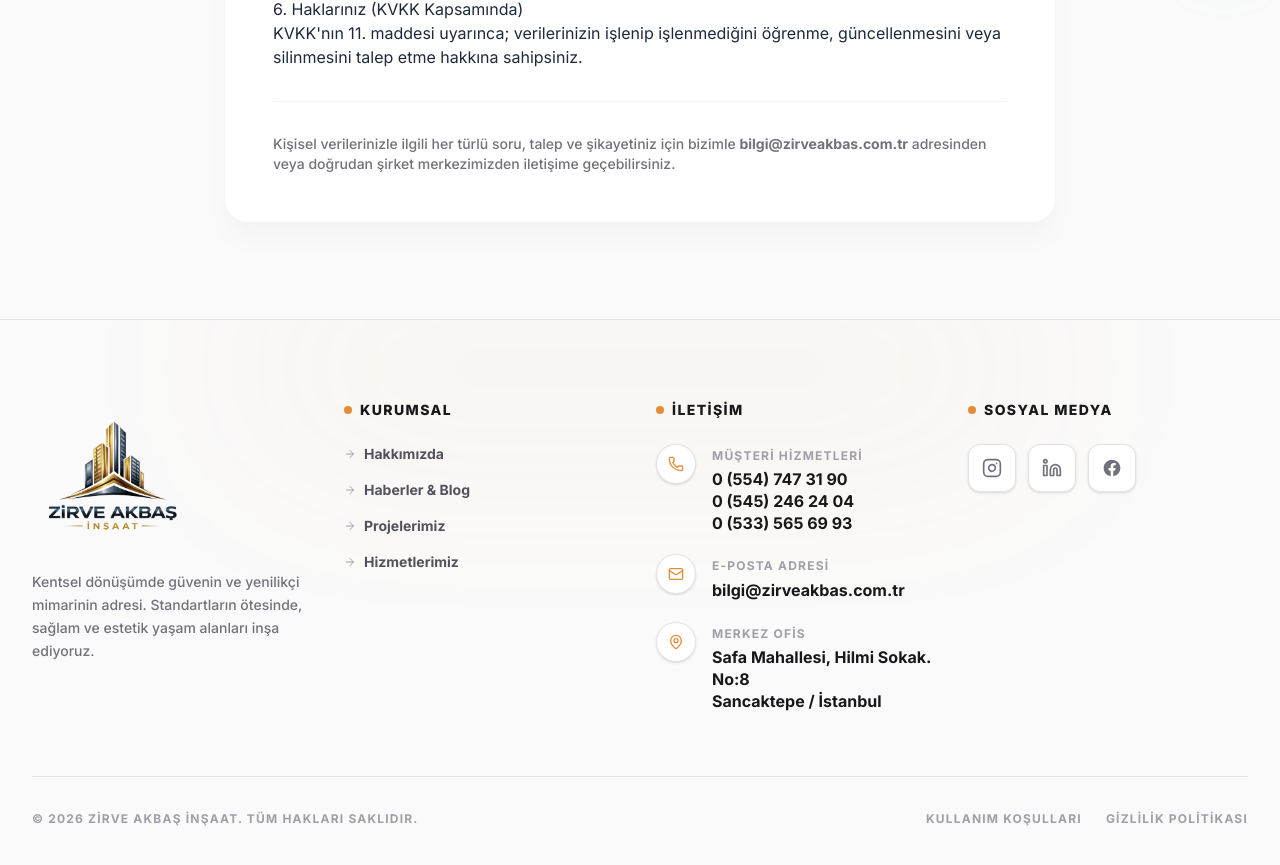
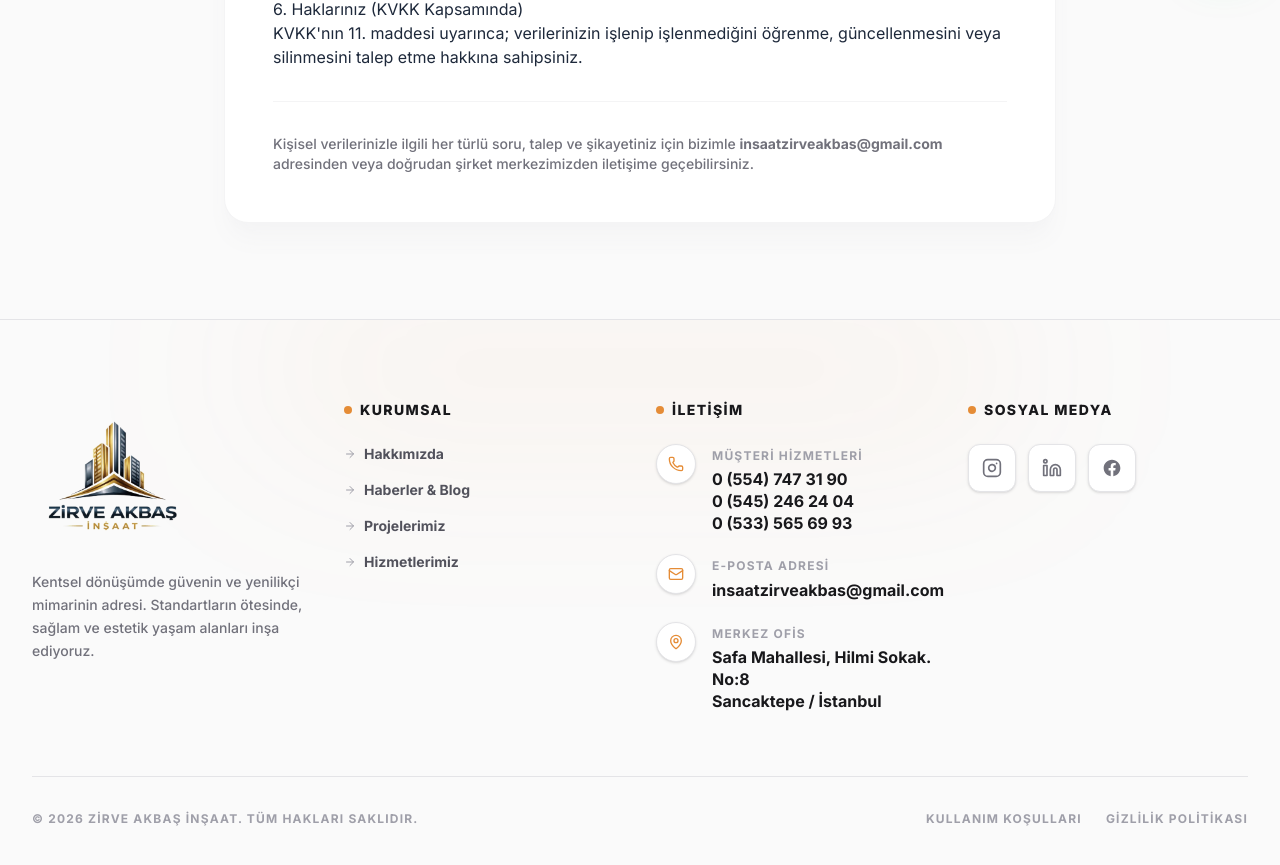
Before and after one commit to onurk5/zirve-akba-in-aat, a Next.js app: page /gizlilik-politikasi in a window 1280 px wide. Shown: the part 820-1685 px from the top of the page. Built offline with nearby package versions, Linux system fonts and the light colour scheme; no server answers; the database is empty.

Commit message:
Update email address to insaatzirveakbas@gmail.com

```diff
--- a/src/app/admin/ayarlar/page.tsx
+++ b/src/app/admin/ayarlar/page.tsx
@@ -8,7 +8,7 @@ export default async function SettingsPage() {
     settings = {
       id: "new",
       companyName: "Zirve Akbaş İnşaat",
-      email: "bilgi@zirveakbas.com.tr",
+      email: "insaatzirveakbas@gmail.com",
       phone: "+90 532 000 00 00",
       address: "İstanbul",
       mapEmbedUrl: "",
--- a/src/app/gizlilik-politikasi/page.tsx
+++ b/src/app/gizlilik-politikasi/page.tsx
@@ -56,7 +56,7 @@ export default function PrivacyPolicyPage() {
           <hr className="my-8 border-zinc-100" />
 
           <p className="text-sm text-zinc-500 font-medium">
-            Kişisel verilerinizle ilgili her türlü soru, talep ve şikayetiniz için bizimle <strong>bilgi@zirveakbas.com.tr</strong> adresinden veya doğrudan şirket merkezimizden iletişime geçebilirsiniz.
+            Kişisel verilerinizle ilgili her türlü soru, talep ve şikayetiniz için bizimle <strong>insaatzirveakbas@gmail.com</strong> adresinden veya doğrudan şirket merkezimizden iletişime geçebilirsiniz.
           </p>
         </div>
 
--- a/src/app/iletisim/page.tsx
+++ b/src/app/iletisim/page.tsx
@@ -70,7 +70,7 @@ export default function ContactPage() {
                   </div>
                   <div>
                     <h3 className="font-bold text-zinc-900 mb-2 uppercase tracking-widest text-sm">E-Posta</h3>
-                    <p className="text-zinc-600">bilgi@zirveakbas.com.tr</p>
+                    <p className="text-zinc-600">insaatzirveakbas@gmail.com</p>
                   </div>
                 </div>
               </div>
--- a/src/app/kullanim-kosullari/page.tsx
+++ b/src/app/kullanim-kosullari/page.tsx
@@ -51,7 +51,7 @@ export default function TermsOfServicePage() {
           <hr className="my-8 border-zinc-100" />
 
           <p className="text-sm text-zinc-500 font-medium">
-            Sorularınız ve talepleriniz için <strong>bilgi@zirveakbas.com.tr</strong> adresinden bizimle iletişime geçebilirsiniz.
+            Sorularınız ve talepleriniz için <strong>insaatzirveakbas@gmail.com</strong> adresinden bizimle iletişime geçebilirsiniz.
           </p>
         </div>
 
--- a/src/components/layout/footer.tsx
+++ b/src/components/layout/footer.tsx
@@ -67,7 +67,7 @@ export function Footer({ logoUrl = "/logo.png" }: { logoUrl?: string }) {
                 </div>
                 <div className="flex flex-col pt-1">
                   <span className="text-xs text-zinc-400 uppercase tracking-widest mb-1 font-bold">E-Posta Adresi</span>
-                  <span className="text-zinc-900 font-bold text-base">bilgi@zirveakbas.com.tr</span>
+                  <span className="text-zinc-900 font-bold text-base">insaatzirveakbas@gmail.com</span>
                 </div>
               </li>
               <li className="flex items-start gap-4">
```
